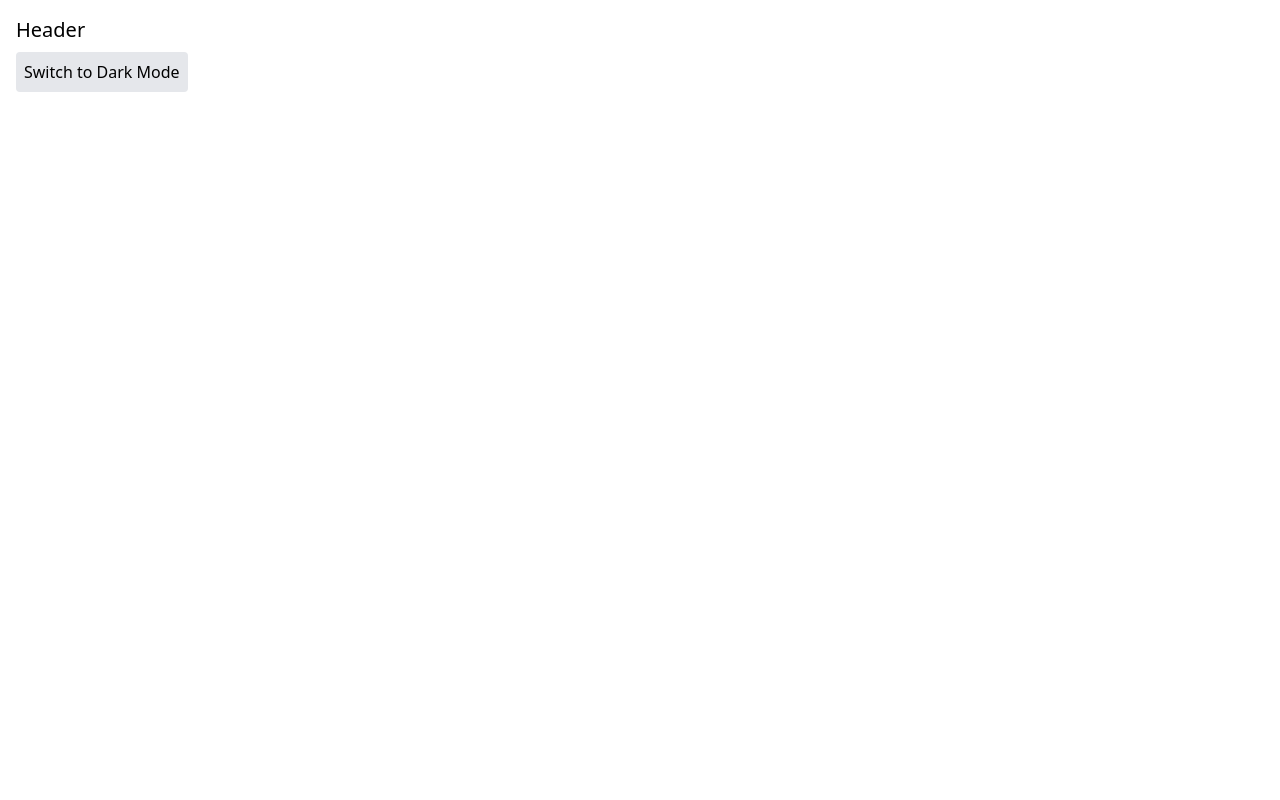
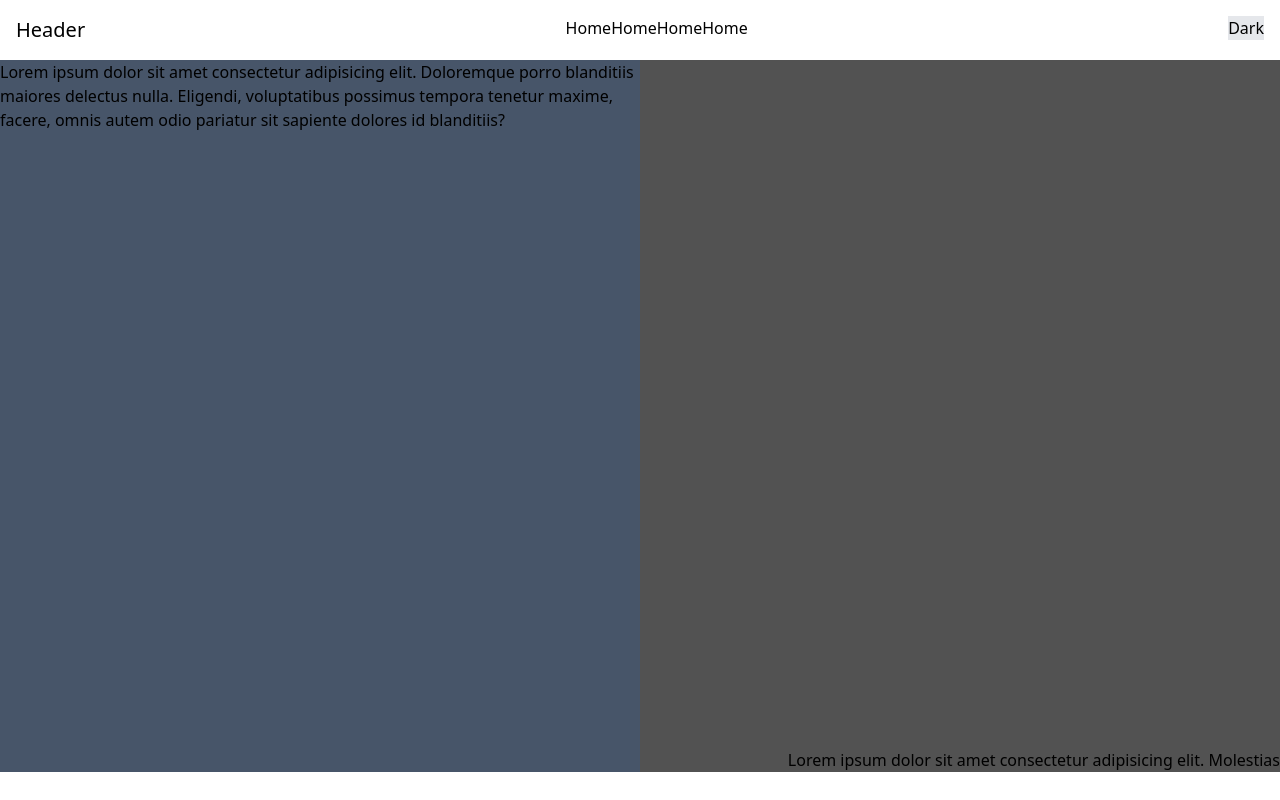
Before and after one commit to IdreesFaiz/Hamza, a React (Vite) app: page / in a window 1280 px wide. Built offline with nearby package versions, Linux system fonts and the light colour scheme.

Commit message:
fix:create ForntPage

```diff
--- a/src/App.jsx
+++ b/src/App.jsx
@@ -2,11 +2,13 @@
 import React from "react";
 import { ThemeProvider } from "./context";
 import Header from "./components/header";
+import FrontPage from "./components/frontPage";
 
 const App = () => {
   return (
     <ThemeProvider>
       <Header />
+      <FrontPage/>
 
     </ThemeProvider>
   );
--- /dev/null
+++ b/src/components/frontPage.jsx
@@ -0,0 +1,24 @@
+const FrontPage = () => {
+  return (
+    <>
+      <div
+        className={` bg-gray-200 text-black dark:bg-gray-600 dark:text-white w-full h-[89vh]
+            flex justify-between`}
+      >
+        <div className="section-1 w-1/2 bg-slate-600">
+          Lorem ipsum dolor sit amet consectetur adipisicing elit. Doloremque
+          porro blanditiis maiores delectus nulla. Eligendi, voluptatibus
+          possimus tempora tenetur maxime, facere, omnis autem odio pariatur sit
+          sapiente dolores id blanditiis?
+        </div>
+        <div className="section-1 w-1/2 bg-neutral-600 flex justify-end items-end" >
+          <div className="rotateCycle">
+            Lorem ipsum dolor sit amet consectetur adipisicing elit. Molestias
+
+          </div>
+        </div>
+      </div>
+    </>
+  );
+};
+export default FrontPage;
--- a/src/components/header.jsx
+++ b/src/components/header.jsx
@@ -7,15 +7,26 @@ const Header = () => {
 
   return (
     <header
-      className={`p-4 bg-white text-black dark:bg-red-800 dark:text-white`}
+      className={`flex justify-between p-4 bg-white text-black dark:bg-red-800 dark:text-white`}
     >
-      <h1 className="text-xl">Header</h1>
-      <button
-        onClick={toggleTheme}
-        className={`mt-2 p-2 rounded bg-gray-200 text-black dark:bg-gray-600 dark:text-white transition-colors duration-300`}
-      >
-        Switch to {isDarkMode ? "Light" : "Dark"} Mode
-      </button>
+      <div>
+        {" "}
+        <h1 className="text-xl">Header</h1>
+      </div>
+      <div className="flex">
+        <div className="home">Home</div>
+        <div className="home">Home</div>
+        <div className="home">Home</div>
+        <div className="home">Home</div>
+      </div>
+      <div>
+        <button
+          onClick={toggleTheme}
+          className={` bg-gray-200 text-black dark:bg-gray-600 dark:text-white`}
+        >
+          {isDarkMode ? "Light" : "Dark"}
+        </button>
+      </div>
     </header>
   );
 };
```
